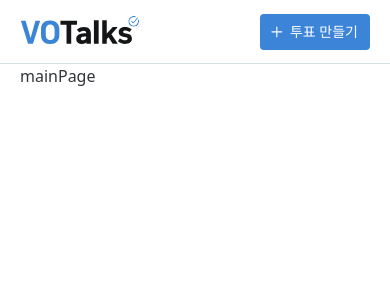
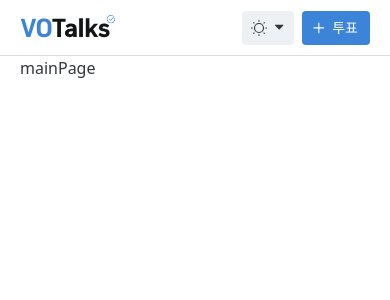
Before and after one commit to Team-VOTalks/VOTalks-FE, a Next.js app: page / in a window 390 px wide. Shown: the top 300 px of the page. Built offline with nearby package versions, Linux system fonts and the light colour scheme.

Commit message:
design : 헤더 반응형 수정

```diff
--- a/src/app/layout.tsx
+++ b/src/app/layout.tsx
@@ -14,9 +14,9 @@ export default function RootLayout({
 }>) {
   return (
     <html lang="ko">
-      <body className="px-5">
+      <body className="">
         <Header />
-        <section id="contents" className="m-auto min-h-full max-w-5xl pb-12 pt-16">
+        <section id="contents" className="m-auto min-h-full max-w-5xl pb-12 pt-14 sm:pt-16">
           {children}
         </section>
       </body>
--- a/src/widgets/header/ui/header-create-vote-btn.tsx
+++ b/src/widgets/header/ui/header-create-vote-btn.tsx
@@ -1,24 +1,25 @@
 'use client';
-import { usePathname, useRouter } from 'next/navigation';
+import { usePathname } from 'next/navigation';
 import { ROUTE_OF_CREATE_FORM_TO_VOTE } from '../constants';
 import * as Shared from '@/shared';
+import Link from 'next/link';
 
 export default function HeaderCreateVoteBtn() {
   const pathname = usePathname();
-  const router = useRouter();
 
-  const handleBtnClick = () => {
-    router.push(ROUTE_OF_CREATE_FORM_TO_VOTE);
-  };
-
+  if (pathname === ROUTE_OF_CREATE_FORM_TO_VOTE) return <></>;
   return (
-    <button
+    <Link
+      href={ROUTE_OF_CREATE_FORM_TO_VOTE}
       className="flex items-center justify-center gap-1 rounded bg-blue-500 p-2 pr-3 text-lg text-white disabled:bg-gray-200 sm:text-xl"
-      disabled={pathname === ROUTE_OF_CREATE_FORM_TO_VOTE}
-      onClick={handleBtnClick}
     >
       <Shared.ui.IconPlus />
-      <span className="whitespace-nowrap text-sm font-medium sm:text-base">투표 만들기</span>
-    </button>
+      <span className="hidden whitespace-nowrap text-sm font-medium leading-none sm:block sm:text-base">
+        투표 만들기
+      </span>
+      <span className="block whitespace-nowrap text-sm font-medium leading-none sm:hidden sm:text-base">
+        투표
+      </span>
+    </Link>
   );
 }
--- a/src/widgets/header/ui/header-logo.tsx
+++ b/src/widgets/header/ui/header-logo.tsx
@@ -4,13 +4,13 @@ import Image from 'next/image';
 export default function HeaderLogo({ isDark }: { isDark?: boolean }) {
   return (
     <h1 className="relative mb-1 block">
-      <Link href="/">
+      <Link href="/" className="block h-6 w-24 sm:h-7 sm:w-28">
         <Image
+          className="h-full w-auto"
           src={`/img/votalks-logo-${isDark ? 'dark' : 'light'}.svg`}
-          width="120"
-          height="28"
           priority={true}
           alt="VOTalks LOGO"
+          fill
         />
         <span className="blind">VOTalks : Vote & Talks</span>
       </Link>
--- a/src/widgets/header/ui/header.tsx
+++ b/src/widgets/header/ui/header.tsx
@@ -1,12 +1,14 @@
 import HeaderLogo from './header-logo';
 import HeaderCreateVoteBtn from './header-create-vote-btn';
+import * as Features from '@/features';
 
 export default function Header() {
   return (
-    <header className="fixed left-0 right-0 top-0 inline-block h-16 border-b bg-gray-000 px-5 text-[0px]">
+    <header className="fixed left-0 right-0 top-0 z-50 inline-block h-14 border-b bg-gray-000 px-5 text-[0px] sm:h-16">
       <div className="m-auto flex h-full w-full min-w-[240px] max-w-5xl items-center justify-between gap-5 py-2">
         <HeaderLogo />
         <div className="flex items-center justify-end gap-2">
+          <Features.ThemeBtn />
           <HeaderCreateVoteBtn />
         </div>
       </div>
```
